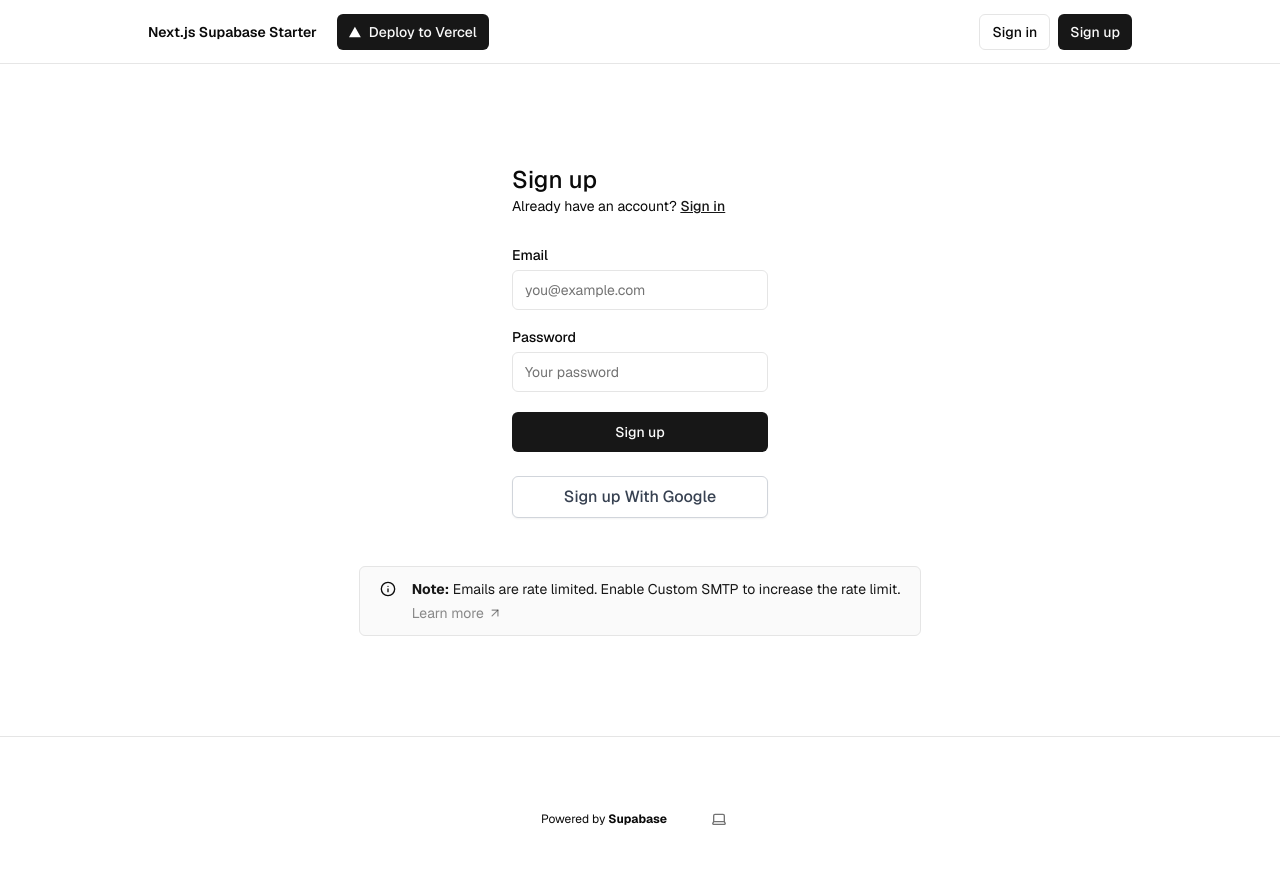
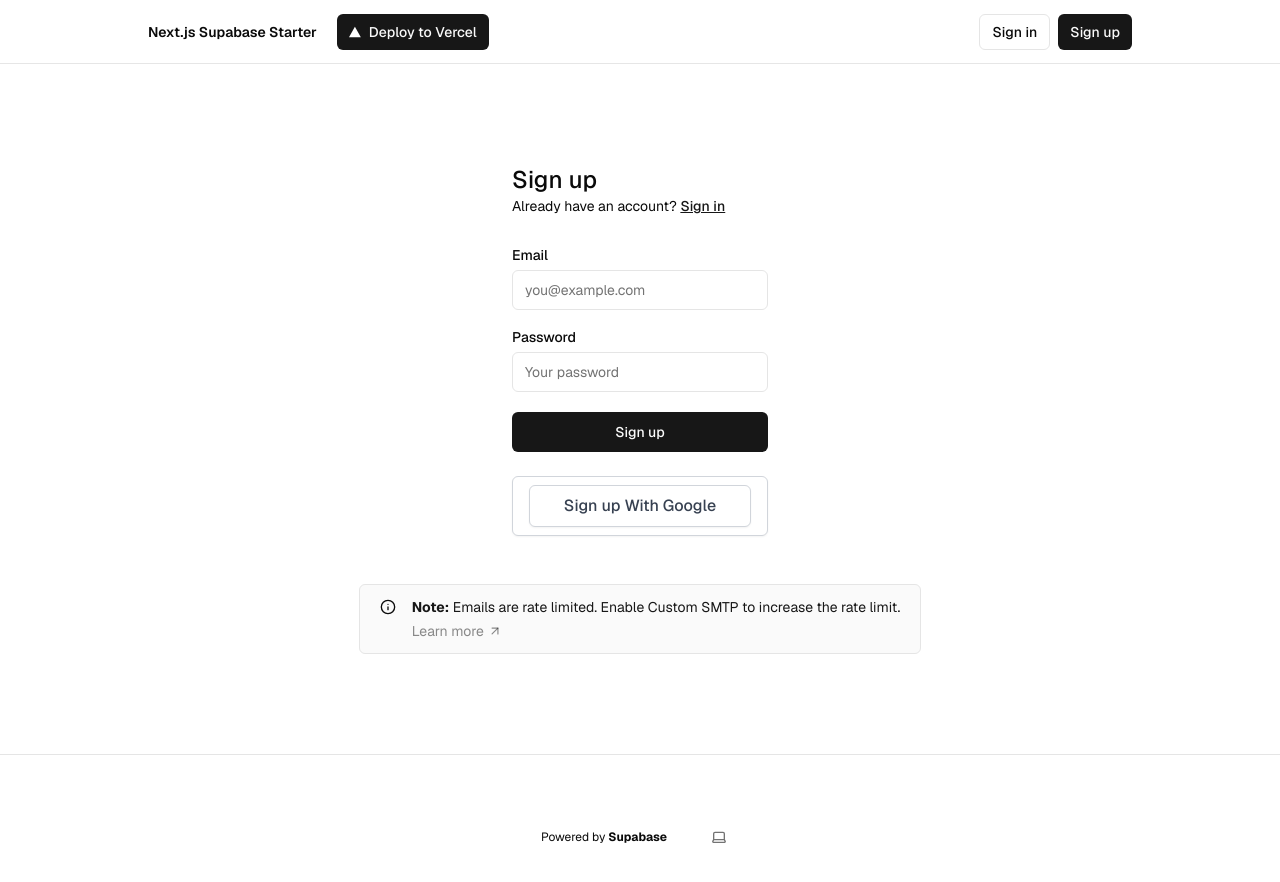
Before and after one commit to ethalorian/restaurant-app, a Next.js app: page /sign-up in a window 1280 px wide. Shown: the top 882 px of the page. Built offline with nearby package versions, Linux system fonts and the light colour scheme; no server answers.

Commit message:
fix type error for google button

```diff
--- a/app/(auth-pages)/sign-up/page.tsx
+++ b/app/(auth-pages)/sign-up/page.tsx
@@ -44,7 +44,9 @@
           </SubmitButton>
           <FormMessage message={searchParams} />
           <div className="mt-2">
-            <GoogleSignInButton className="w-full bg-white text-gray-700 font-medium py-2 px-4 border border-gray-300 rounded-md shadow-sm hover:bg-gray-50 focus:outline-none focus:ring-2 focus:ring-offset-2 focus:ring-primary" />
+            <div className="w-full bg-white text-gray-700 font-medium py-2 px-4 border border-gray-300 rounded-md shadow-sm hover:bg-gray-50 focus:outline-none focus:ring-2 focus:ring-offset-2 focus:ring-primary">
+              <GoogleSignInButton />
+            </div>
           </div>
         </div>
       </form>
```
